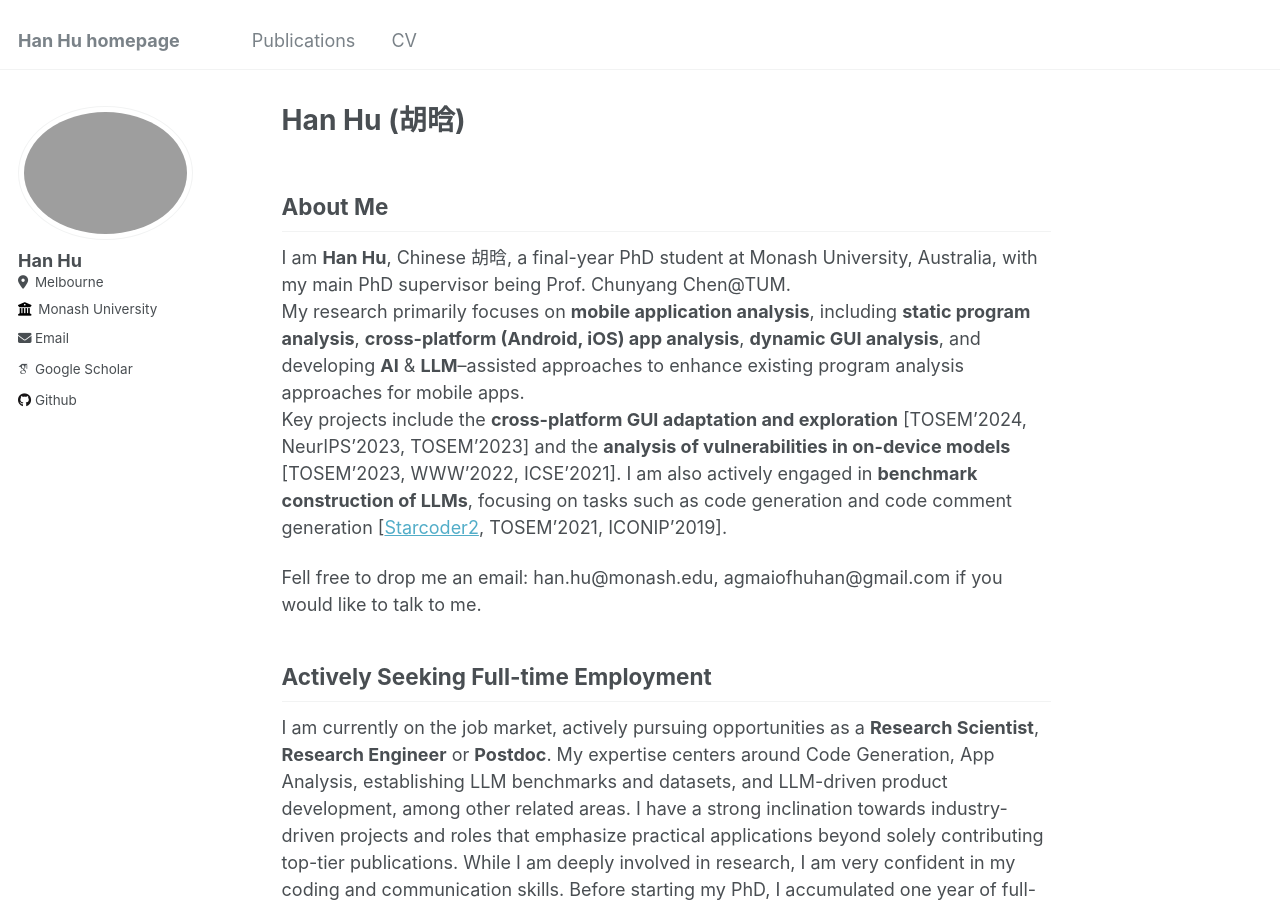
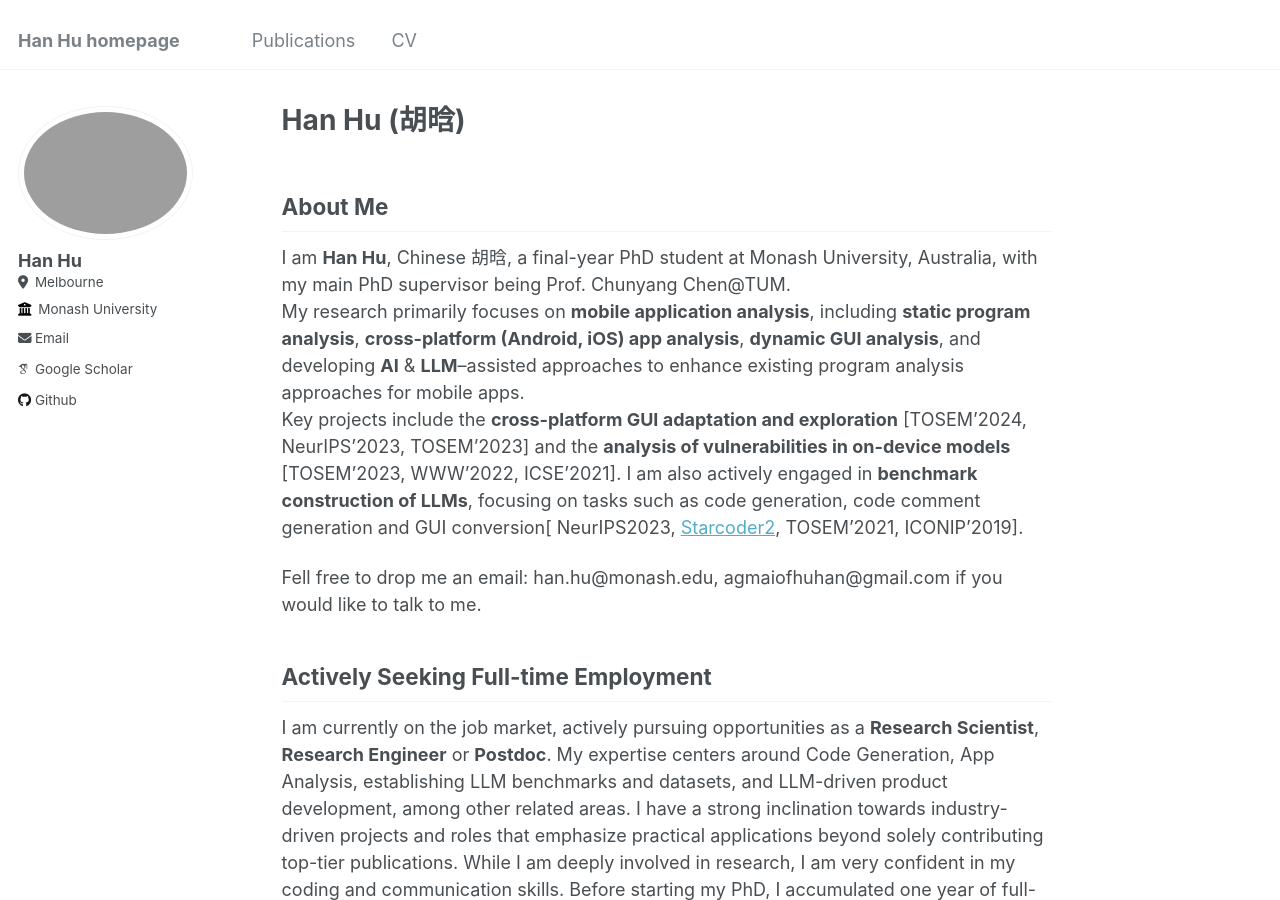
Before and after one commit to huhanGitHub/huhanGitHub.github.io, a Jekyll site: the page built from _pages/about.md, in a window 1280 px wide and 900 px high. Built offline with Jekyll 4.4.1, drawn with Linux system fonts in a browser that asks for light colours; some web fonts are replaced.

Commit message:
Update about.md

```diff
--- a/_pages/about.md
+++ b/_pages/about.md
@@ -11,7 +11,7 @@ redirect_from:
 
 I am **Han Hu**, Chinese 胡晗, a final-year PhD student at Monash University, Australia, with my main PhD supervisor being Prof. Chunyang Chen@TUM. \
 My research primarily focuses on **mobile application analysis**, including **static program analysis**, **cross-platform (Android, iOS) app analysis**, **dynamic GUI analysis**, and developing **AI** & **LLM**--assisted approaches to enhance existing program analysis approaches for mobile apps.
-Key projects include the **cross-platform GUI adaptation and exploration** \[TOSEM'2024, NeurIPS'2023, TOSEM'2023\] and the **analysis of vulnerabilities in on-device models** \[TOSEM'2023, WWW'2022, ICSE'2021\]. I am also actively engaged in **benchmark construction of LLMs**, focusing on tasks such as code generation and code comment generation \[[Starcoder2](https://github.com/bigcode-project/starcoder2), TOSEM'2021, ICONIP'2019\].
+Key projects include the **cross-platform GUI adaptation and exploration** \[TOSEM'2024, NeurIPS'2023, TOSEM'2023\] and the **analysis of vulnerabilities in on-device models** \[TOSEM'2023, WWW'2022, ICSE'2021\]. I am also actively engaged in **benchmark construction of LLMs**, focusing on tasks such as code generation, code comment generation and GUI conversion\[ NeurIPS2023, [Starcoder2](https://github.com/bigcode-project/starcoder2), TOSEM'2021, ICONIP'2019\].
 
 Fell free to drop me an email: han.hu@monash.edu, agmaiofhuhan@gmail.com if you would like to talk to me.
 
```
